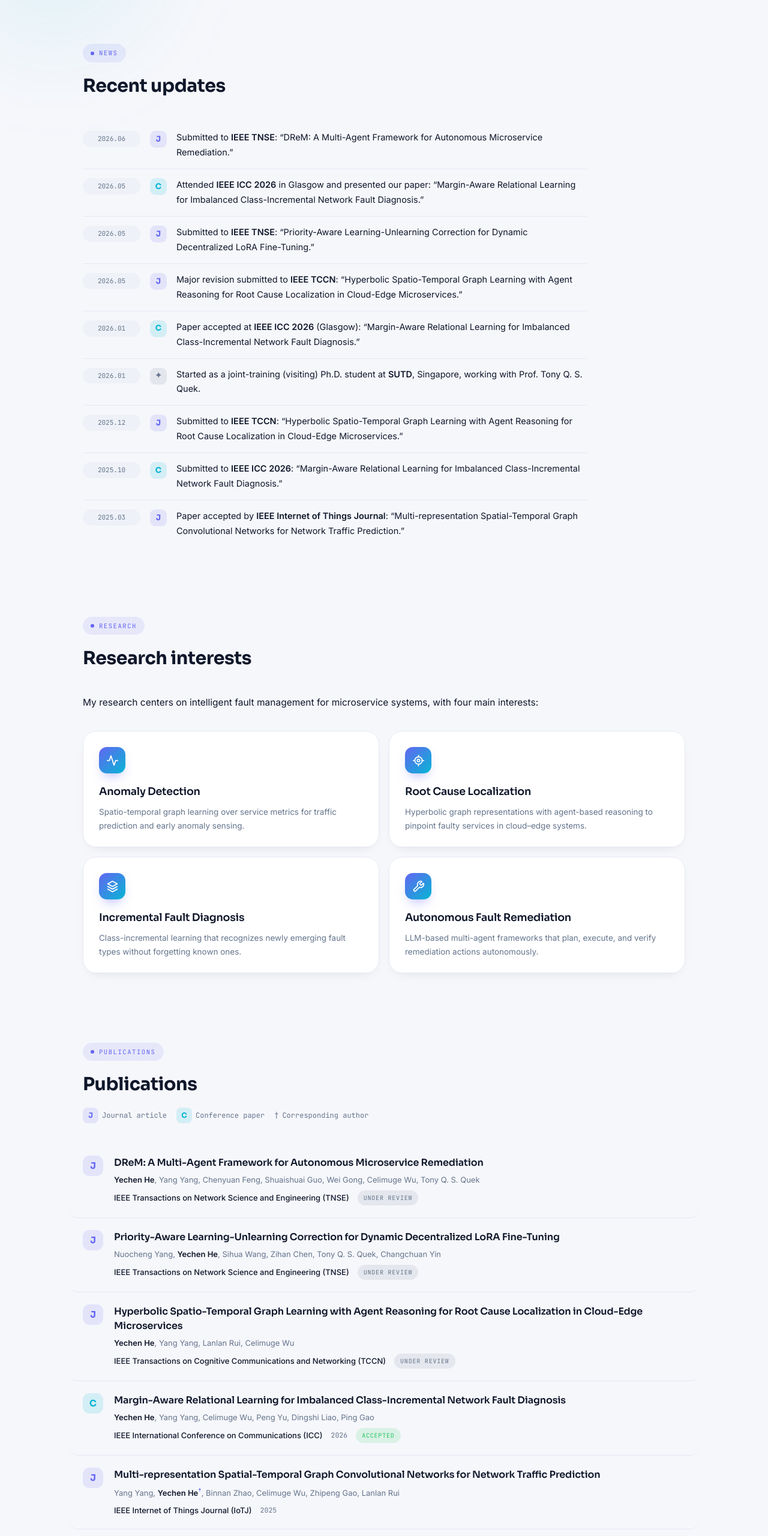
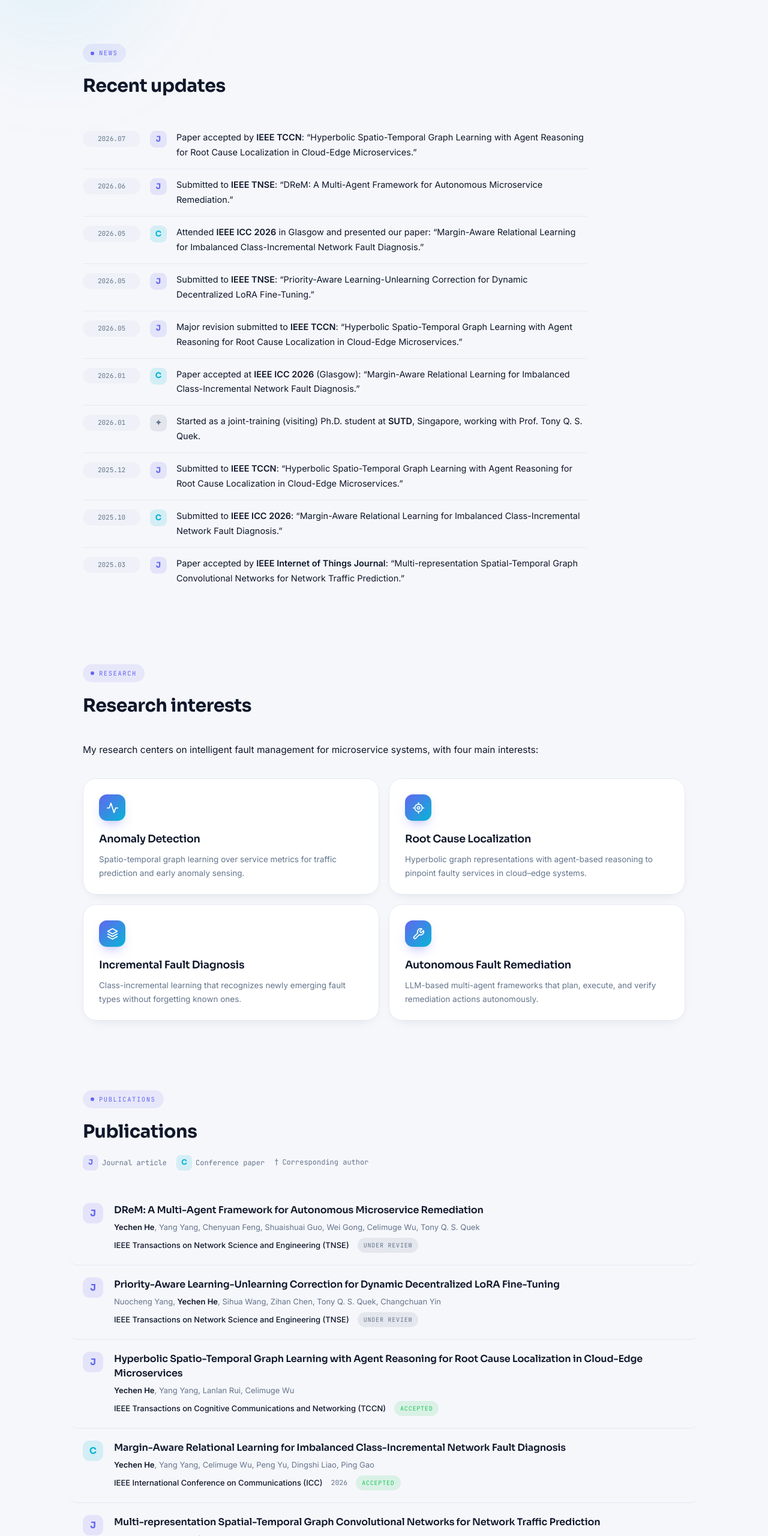
Before and after one commit to Yechen726/Yechen726.github.io, a plain HTML site: page index.html in a window 1280 px wide. Shown: the part 843-3403 px from the top of the page at 60% size. Drawn offline with Linux system fonts and the light colour scheme.

Commit message:
Update publication status to 'Accepted' for paper

```diff
--- a/index.html
+++ b/index.html
@@ -570,6 +570,13 @@ footer{ border-top:1px solid var(--line); padding:34px 0 44px; margin-top:40px;
     </div>
     <ul class="news-list">
       <li>
+        <span class="news-date">2026.07</span>
+        <span class="mark mark-j" aria-hidden="true">J</span>
+        <span>
+          Paper accepted by <b>IEEE TCCN</b>: “Hyperbolic Spatio-Temporal Graph Learning with Agent Reasoning for Root Cause Localization in Cloud-Edge Microservices.”
+        </span>
+      </li>
+      <li>
         <span class="news-date">2026.06</span>
         <span class="mark mark-j" aria-hidden="true">J</span>
         <span>
@@ -731,7 +738,7 @@ footer{ border-top:1px solid var(--line); padding:34px 0 44px; margin-top:40px;
           <p class="pub-authors"><b>Yechen He</b>, Yang Yang, Lanlan Rui, Celimuge Wu</p>
           <p class="pub-meta">
             <span class="pub-venue">IEEE Transactions on Cognitive Communications and Networking (TCCN)</span>
-            <span class="pill pill-review">Under review</span>
+            <span class="pill pill-accepted">Accepted</span>
           </p>
         </div>
       </li>
```
